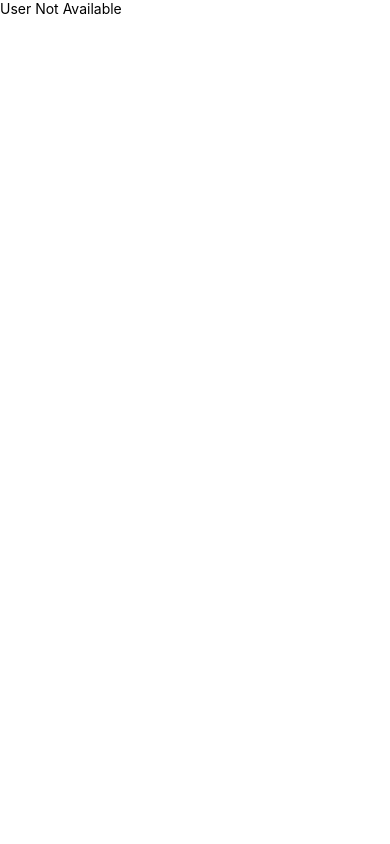
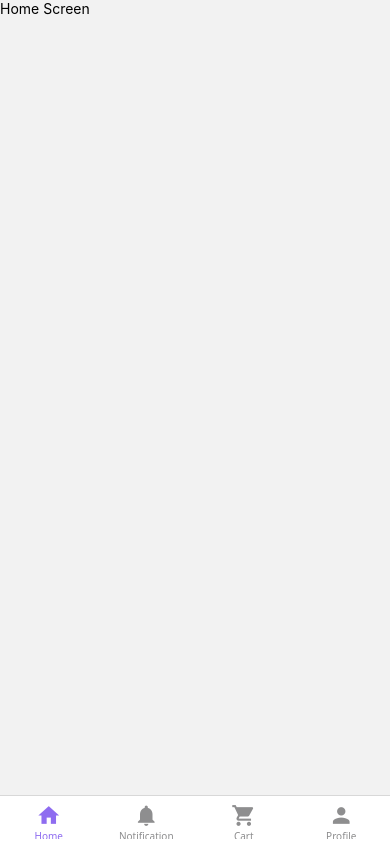
Before and after one commit to ravihoro/ecommerce_react_native, a React Native app: screen / in a window 390 px wide. Built offline with nearby package versions, Linux system fonts and the light colour scheme.

Commit message:
Added bottom tabs and respective screens

```diff
--- a/app/screens/AppScreen.tsx
+++ b/app/screens/AppScreen.tsx
@@ -1,10 +1,11 @@
 import { useContext } from "react";
 import { UserContext } from "../store/user-context";
 import { Text } from "react-native";
+import BottomNavigator from "./BottomNavigator";
 
 const AppScreen: React.FC = () => {
   const { user } = useContext(UserContext);
-  return user ? <Text>User available</Text> : <Text>User Not Available</Text>;
+  return <BottomNavigator />;
 };
 
 export default AppScreen;
--- /dev/null
+++ b/app/screens/BottomNavigator.tsx
@@ -0,0 +1,70 @@
+import { createBottomTabNavigator } from "@react-navigation/bottom-tabs";
+import { NavigationContainer } from "@react-navigation/native";
+import { Text, TouchableOpacity } from "react-native";
+import { Routes } from "../utils/route_constants";
+import HomeScreen from "./HomeScreen";
+import NotificationScreen from "./NotificationScreen";
+import CartScreen from "./CartScreen";
+import ProfileScreen from "./ProfileScreen";
+import Icon from "react-native-vector-icons/FontAwesome";
+import React from "react";
+import { Theme } from "../utils/theme";
+import MaterialIcons from "react-native-vector-icons/MaterialIcons";
+
+const BottomTab = createBottomTabNavigator();
+
+const BottomNavigator: React.FC = () => {
+  return (
+    <NavigationContainer>
+      <BottomTab.Navigator
+        screenOptions={{
+          header: ({ navigation, route, options }) => <></>,
+          tabBarActiveTintColor: Theme.colors.primary,
+        }}
+      >
+        <BottomTab.Screen
+          name={Routes.HOME_BOTTOM_TAB}
+          component={HomeScreen}
+          options={{
+            tabBarLabel: "Home",
+            tabBarIcon: ({ color, size }) => (
+              <MaterialIcons name="home" size={size} color={color} />
+            ),
+          }}
+        />
+        <BottomTab.Screen
+          name={Routes.NOTIFICATION_BOTTOM_TAB}
+          component={NotificationScreen}
+          options={{
+            tabBarLabel: "Notification",
+            tabBarIcon: ({ color, size }) => (
+              <MaterialIcons name="notifications" size={size} color={color} />
+            ),
+          }}
+        />
+        <BottomTab.Screen
+          name={Routes.CART_BOTTOM_TAB}
+          component={CartScreen}
+          options={{
+            tabBarLabel: "Cart",
+            tabBarIcon: ({ color, size }) => (
+              <MaterialIcons name="shopping-cart" size={size} color={color} />
+            ),
+          }}
+        />
+        <BottomTab.Screen
+          name={Routes.PROFILE_BOTTOM_TAB}
+          component={ProfileScreen}
+          options={{
+            tabBarLabel: "Profile",
+            tabBarIcon: ({ color, size }) => (
+              <MaterialIcons name="person" size={size} color={color} />
+            ),
+          }}
+        />
+      </BottomTab.Navigator>
+    </NavigationContainer>
+  );
+};
+
+export default BottomNavigator;
--- /dev/null
+++ b/app/screens/CartScreen.tsx
@@ -0,0 +1,7 @@
+import { Text } from "react-native";
+
+const CartScreen: React.FC = () => {
+  return <Text>Cart Screen</Text>;
+};
+
+export default CartScreen;
--- /dev/null
+++ b/app/screens/HomeScreen.tsx
@@ -0,0 +1,7 @@
+import { Text } from "react-native";
+
+const HomeScreen: React.FC = () => {
+  return <Text>Home Screen</Text>;
+};
+
+export default HomeScreen;
--- /dev/null
+++ b/app/screens/NotificationScreen.tsx
@@ -0,0 +1,7 @@
+import { Text } from "react-native";
+
+const NotificationScreen: React.FC = () => {
+  return <Text>Notification Screen</Text>;
+};
+
+export default NotificationScreen;
--- /dev/null
+++ b/app/screens/ProfileScreen.tsx
@@ -0,0 +1,7 @@
+import { Text } from "react-native";
+
+const ProfileScreen: React.FC = () => {
+  return <Text>Profile Screen</Text>;
+};
+
+export default ProfileScreen;
--- a/package.json
+++ b/package.json
@@ -18,7 +18,8 @@
     "react-native": "0.76.6",
     "react-native-paper": "^5.13.1",
     "react-native-safe-area-context": "5.1.0",
-    "react-native-screens": "4.5.0"
+    "react-native-screens": "4.5.0",
+    "react-native-vector-icons": "^10.2.0"
   },
   "devDependencies": {
     "@babel/core": "^7.25.2",
@@ -26,6 +27,7 @@
     "@tsconfig/react-native": "3.0.5",
     "@types/jest": "^29.5.14",
     "@types/react": "~18.3.12",
+    "@types/react-native-vector-icons": "^6.4.18",
     "@types/react-test-renderer": "19.0.0",
     "typescript": "^5.3.3"
   },
```
Also changed, not shown: 1 other file (tests, documents, lock files or other folders).
